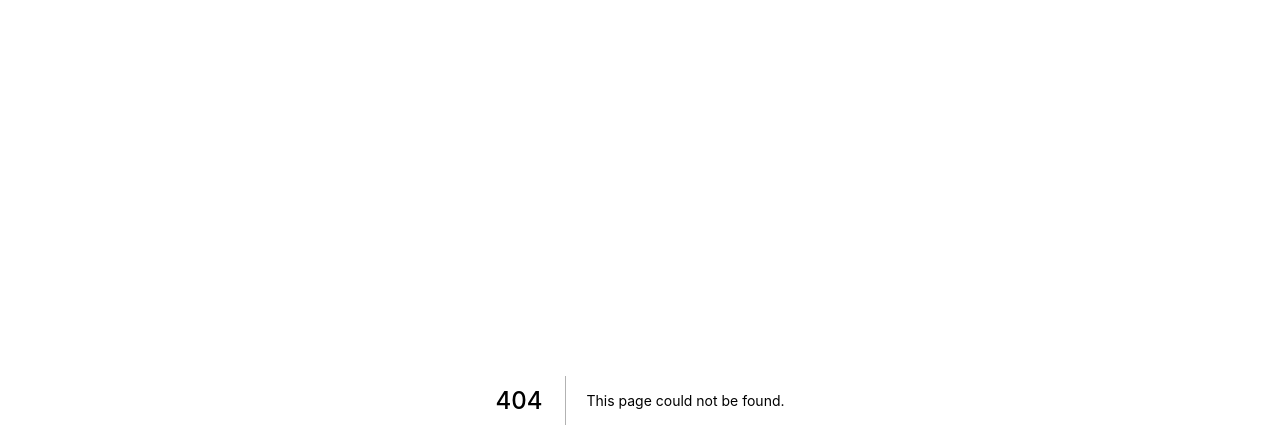
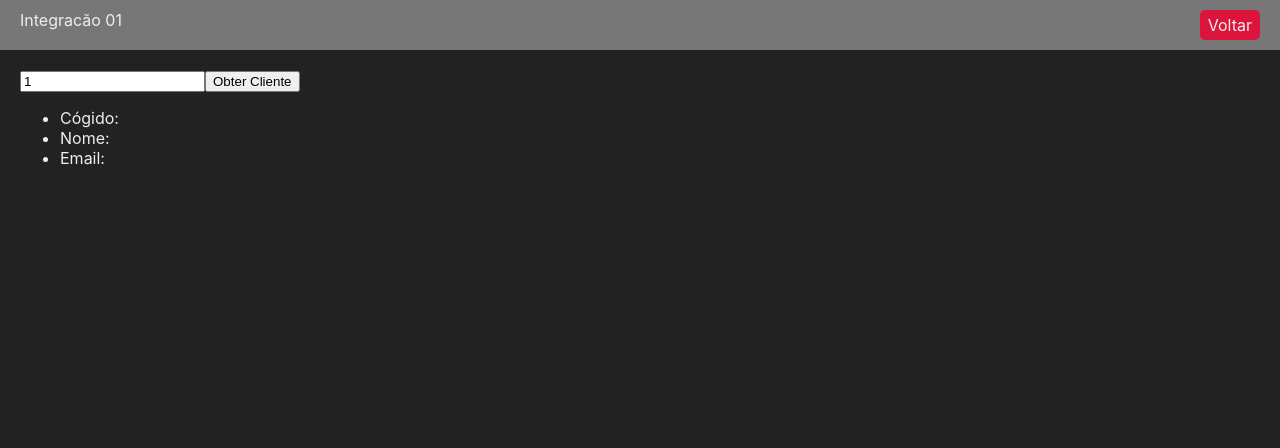
Before and after one commit to Ednardo-Paz/Fundamentos-NextJs, a Next.js app in the folder fundamentos/: page /integracao_1 in a window 1280 px wide. Before the commit this address had no page. Shown: the top 448 px of the page. Built offline with nearby package versions, Linux system fonts and the light colour scheme.

Commit message:
Integração com API

```diff
--- a/fundamentos/src/pages/index.jsx
+++ b/fundamentos/src/pages/index.jsx
@@ -14,6 +14,11 @@ export default function Inicio() {
       <Navegador destino={'/jsx'} texto={'Jsx'} cor={'crimson'} />
       <Navegador destino={'/navegacao'} texto={'Navegação 01'} cor={'green'} />
       <Navegador
+        destino={'/integracao_1'}
+        texto={'Integracao com API 01'}
+        cor={'#fe4a49'}
+      />
+      <Navegador
         destino={'/cliente/sp-2/321'}
         texto={'Navegação 02'}
         cor={'blue'}
--- /dev/null
+++ b/fundamentos/src/pages/integracao_1.jsx
@@ -0,0 +1,30 @@
+import { useState } from 'react';
+import Layout from '../components/Layout';
+export default function integracao() {
+  const [cliente, setCliente] = useState({});
+  const [codigo, setCodigo] = useState(1);
+
+  function handleClick() {
+    fetch(`http://localhost:3000/api/clientes/${codigo}`)
+      .then((resp) => resp.json())
+      .then((dados) => setCliente(dados));
+  }
+
+  return (
+    <Layout titulo="Integracão 01">
+      <div>
+        <input
+          type="number"
+          value={codigo}
+          onChange={(e) => setCodigo(e.target.value)}
+        />
+        <button onClick={handleClick}>Obter Cliente</button>
+      </div>
+      <ul>
+        <li>Cógido: {cliente.id}</li>
+        <li>Nome: {cliente.nome}</li>
+        <li>Email: {cliente.email}</li>
+      </ul>
+    </Layout>
+  );
+}
```
